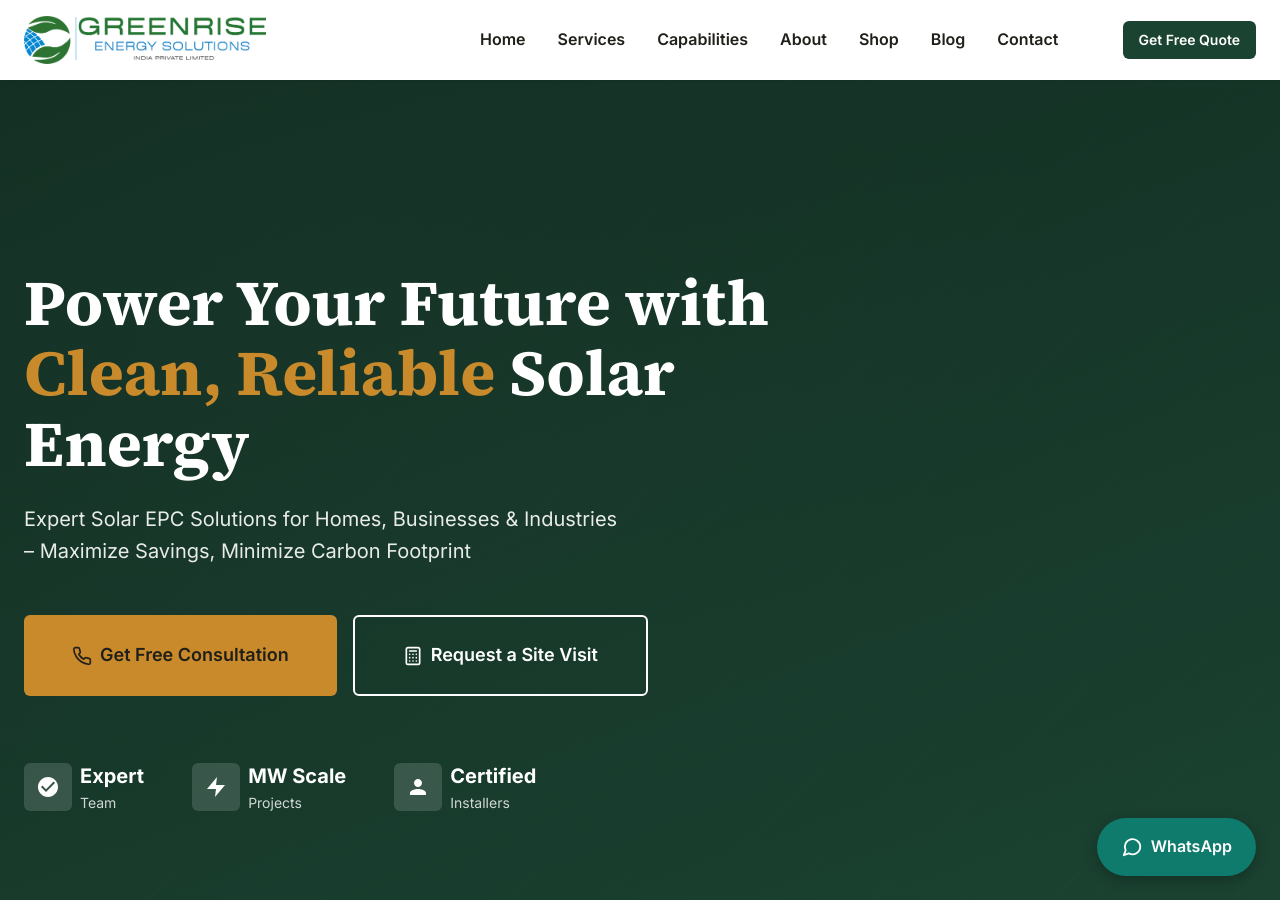
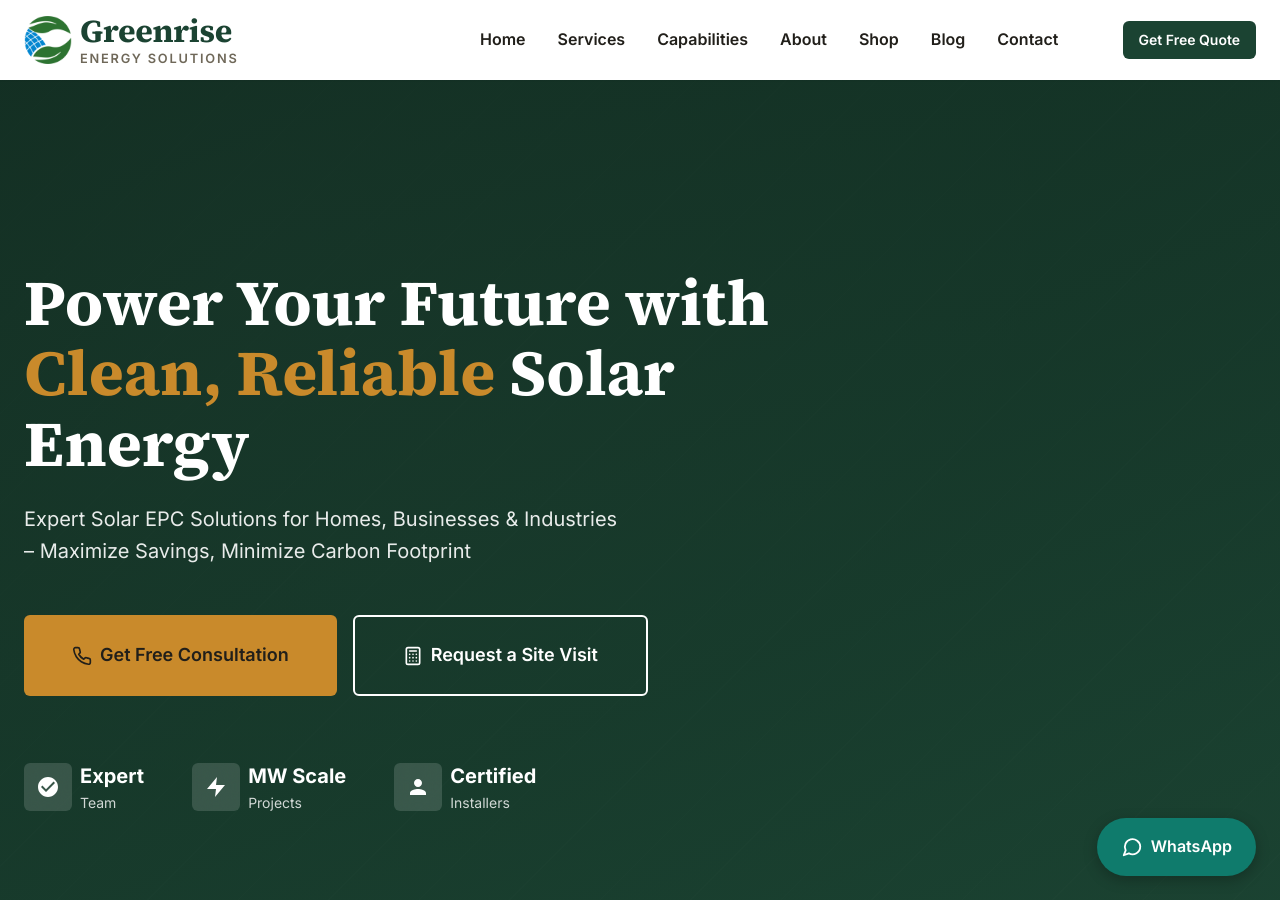
Before and after one commit to nbkarthi/greenriseenergy, a Jekyll site: the page built from index.html, in a window 1280 px wide and 900 px high. Built offline with Jekyll 4.4.1, drawn with Linux system fonts in a browser that asks for light colours.

Commit message:
header: leaf icon with text wordmark

```diff
--- a/_includes/header.html
+++ b/_includes/header.html
@@ -5,7 +5,11 @@
     <div class="container header-inner">
       <!-- Logo -->
       <a href="{{ '/' | relative_url }}" class="logo" aria-label="Greenrise Energy Solutions - Home">
-        <img class="logo-img" src="{{ '/images/logo.png' | relative_url }}" alt="Greenrise Energy Solutions India Private Limited" width="242" height="48">
+        <img class="logo-icon" src="{{ '/images/logo-icon.png' | relative_url }}" alt="" width="48" height="48">
+        <div class="logo-text">
+          <span>Greenrise</span>
+          <span>Energy Solutions</span>
+        </div>
       </a>
 
       <!-- Desktop Navigation -->
--- a/css/style.css
+++ b/css/style.css
@@ -347,9 +347,32 @@ p {
   color: var(--color-primary);
 }
 
-.logo-img {
+.logo-icon {
+  width: 48px;
   height: 48px;
-  width: auto;
+}
+
+.logo-text {
+  display: flex;
+  flex-direction: column;
+  line-height: 1.1;
+}
+
+.logo-text span:first-child {
+  font-family: var(--font-family-display);
+  font-size: 2rem;
+  font-weight: 700;
+  letter-spacing: -0.01em;
+  color: var(--color-primary);
+}
+
+.logo-text span:last-child {
+  font-size: 0.8rem;
+  color: var(--color-gray-600);
+  font-weight: 600;
+  letter-spacing: 0.14em;
+  text-transform: uppercase;
+  margin-top: 3px;
 }
 
 .nav {
```
